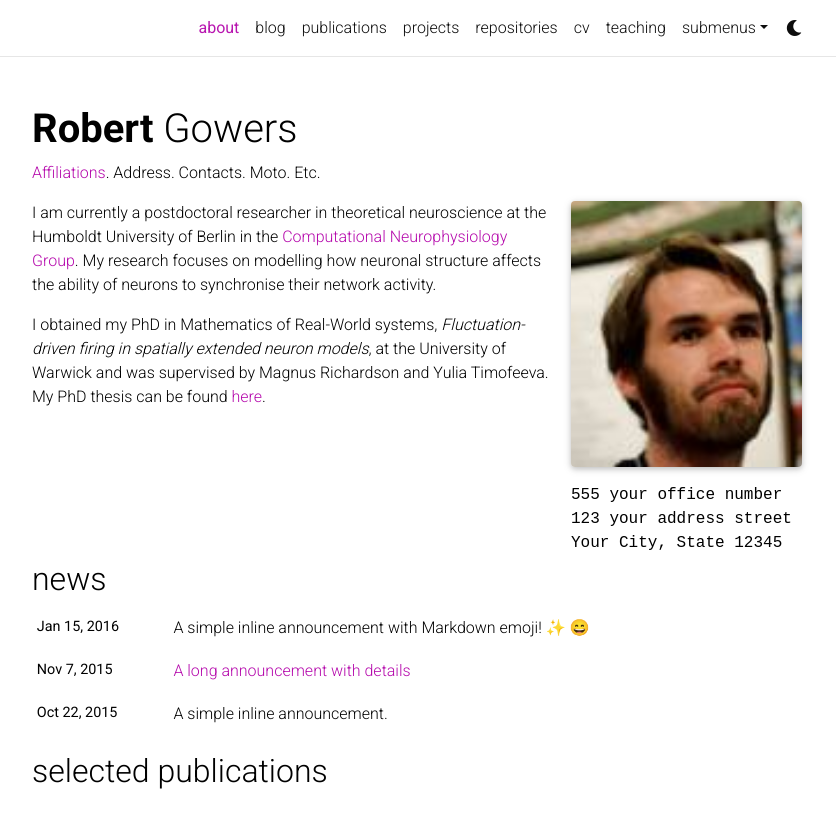
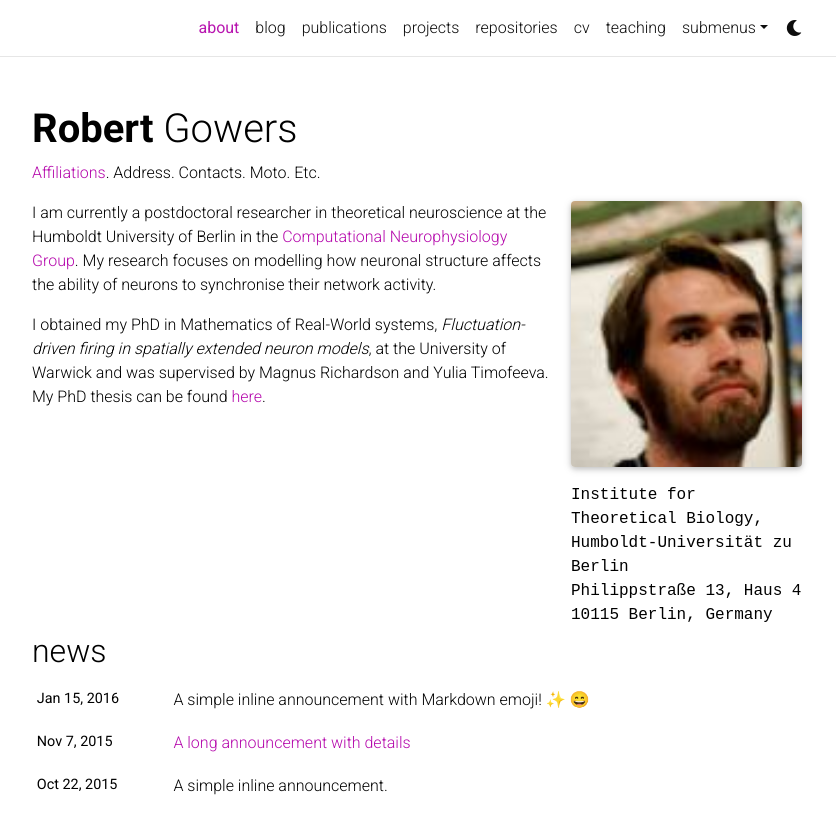
Before and after one commit to rpgowers/rpgowers.github.io, a Jekyll site: the page built from _pages/about.md, in a window 1280 px wide and 1179 px high, cut to the strip 0-818 px from the top of the window. Shown: the whole strip, without its empty margins (223-1059 px from the left). Built offline with Jekyll 4.4.1, drawn with Linux system fonts in a browser that asks for light colours; full-size pictures stand in for the smaller copies a plugin makes; emoji names are drawn with the system emoji font; comment, search, counter and statistics services are not loaded; a style sheet for code colours, icons or effects is not loaded.

Commit message:
added address info

```diff
--- a/_pages/about.md
+++ b/_pages/about.md
@@ -9,9 +9,9 @@ profile:
   image: rgowers-secondary.jpg
   image_circular: false # crops the image to make it circular
   address: >
-    <p>555 your office number</p>
-    <p>123 your address street</p>
-    <p>Your City, State 12345</p>
+    <p>Institute for Theoretical Biology, Humboldt-Universität zu Berlin</p>
+    <p>Philippstraße 13, Haus 4</p>
+    <p>10115 Berlin, Germany</p>
 
 news: true  # includes a list of news items
 selected_papers: true # includes a list of papers marked as "selected={true}"
```
